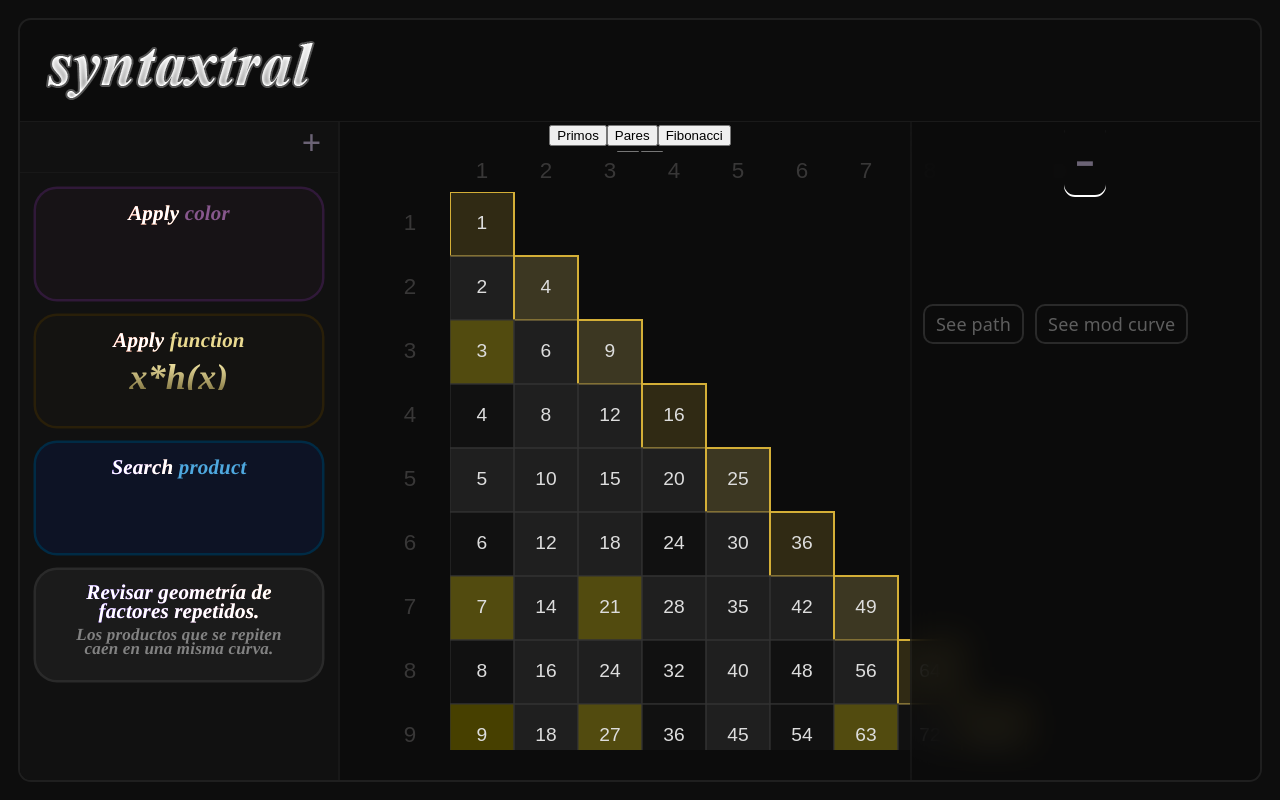
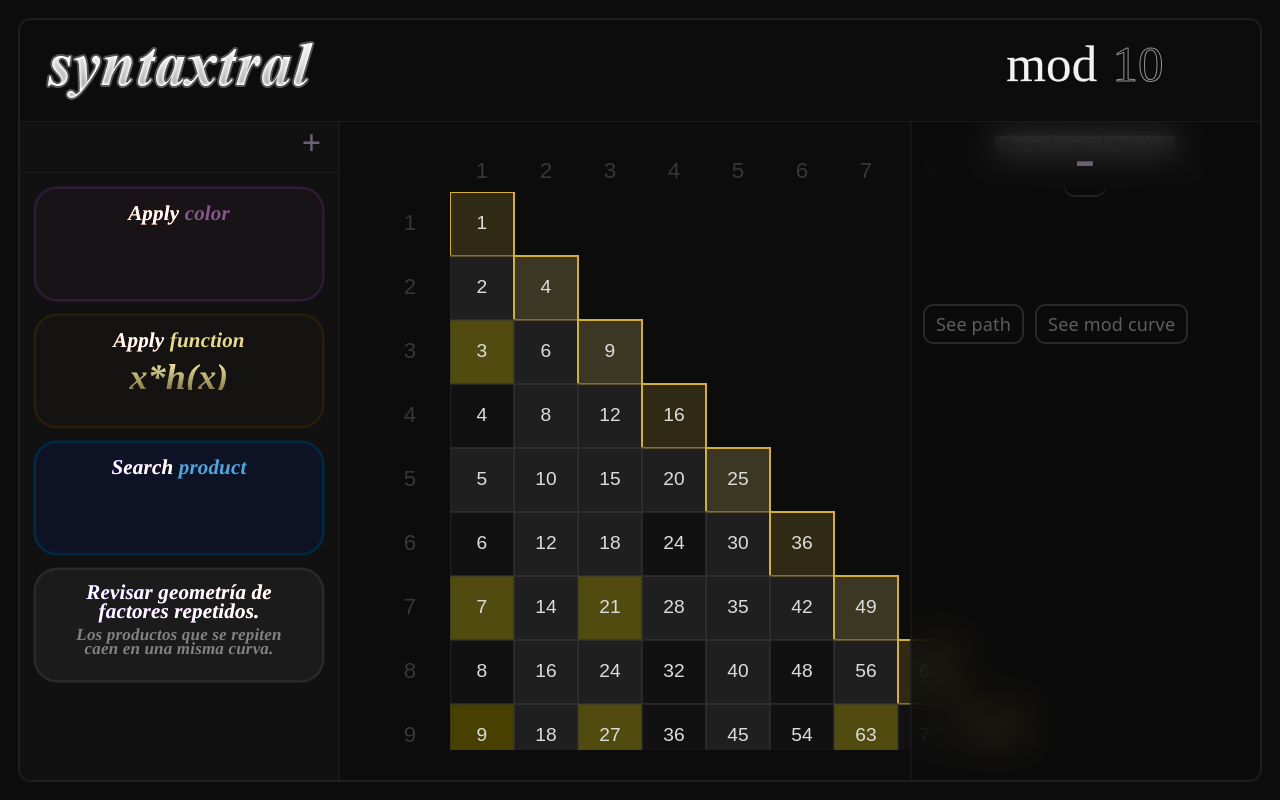
Before and after one commit to DiegoMaioneVallarino/product_table_explorer, a React (Vite) app: page / in a window 1280 px wide. Built offline with nearby package versions, Linux system fonts and the light colour scheme.

Commit message:
Adding base changer

```diff
--- a/src/components/Toolbar/Toolbar.css
+++ b/src/components/Toolbar/Toolbar.css
@@ -4,10 +4,11 @@
 }
 
 .tittleArea {
-    width: 320px;
+       width: 320px;
     height: 100px;
     align-items: center;
     display: grid;
+    float: left;
 }
 
 .logo {
@@ -16,3 +17,38 @@
     height: 59px;
     margin: auto;
 }
+
+.modEdit {
+    width: fit-content;
+    margin: auto;
+    height: 100%;
+}
+
+.modIco {
+    float: left;
+    height: 52px;
+    margin-top: 31px;
+    -webkit-text-stroke: .3px #ffffff91;
+    color: #f2f2f2;
+}
+
+.modNumber {
+    float: left;
+    margin-top: 31px;
+    margin-left: 15px;
+    color: #c9c9c900;
+    -webkit-text-stroke: 1px #ffffff8f;
+}
+
+.modEditArea {
+    height: 100px;
+    width: 350px;
+    float: right;
+    font-family: Times New Roman;
+    font-size: 51px;
+}
+
+.modNumber:hover {
+    color: white;
+    cursor: pointer;
+}
--- a/src/components/Toolbar/Toolbar.tsx
+++ b/src/components/Toolbar/Toolbar.tsx
@@ -1,20 +1,16 @@
 import './Toolbar.css';
 
 function Toolbar() {
-  return (
-    <header className="toolbar">
-     <div className="tittleArea" >
-     <div className="logo"></div>
-     </div>
-      <button>Primos</button>
+  return (    <header className="toolbar"><div className="tittleArea"><div className="logo"></div></div><div className="modEditArea"><div className="modEdit"><div className="modIco">mod</div><div className="modNumber">10</div></div>  <button>Primos</button>
       <button>Pares</button>
       <button>Fibonacci</button>
 
       <div className="spacer" />
 
       <button>−</button>
-      <button>+</button>
-    </header>
+      <button>+</button></div></header>
+
+
   );
 }
 
--- a/src/components/Workspace/NumberPanel/NumberProperties.tsx
+++ b/src/components/Workspace/NumberPanel/NumberProperties.tsx
@@ -26,17 +26,11 @@ function NumberProperties({
 
                 <span></span>
 
-                <span>{info.modularLength}</span>
+                <div className="numberProperty modularLength" >{info.modularLength}</div>
 
             </div>
 
-            <div className="numberProperty">
 
-                <span></span>
-
-                <span>{info.modularProduct}</span>
-
-            </div>
 
             <div className="numberProperty">
 
@@ -52,7 +46,7 @@ function NumberProperties({
 
             <div className="numberProperty">
 
-                <span></span>
+                <span>Order</span>
 
                 <span>
 
--- a/src/components/Workspace/NumberPanel/NumberShow.tsx
+++ b/src/components/Workspace/NumberPanel/NumberShow.tsx
@@ -12,15 +12,17 @@ function NumberShow({
 }: NumberShowProps) {
 
     return (
+  <div  className="NumberShowArea">
+    <div className="modularWeight">{info?.modularProduct}</div>
+        <div
 
-        <div
             className={`numberShow ${info?.modularOrderClass ?? ""}`}
         >
 
             {info?.value ?? "-"}
 
         </div>
-
+ </div>
     );
 
 }
--- a/src/components/Workspace/Workspace.css
+++ b/src/components/Workspace/Workspace.css
@@ -80,13 +80,35 @@
     align-items: center;
     display: grid;
     margin-top: 50px;
-    box-shadow: 0 2px 0 0px #ffffff;
-    width: fit-content;
+    box-shadow: 0 2px 0 0px #ffffff17;
+        width: fit-content;
     margin: auto;
     border-radius: 11px;
     padding: 11px;
 }
 
+.numberProperty {
+    width: fit-content;
+    height: fit-content;
+    margin: auto;
+}
+
+.modularWeight {
+    width: fit-content;
+    height: fit-content;
+    float: right;
+    left: -6px;
+    position: relative;
+    color: #ffffff40;
+}
+
+.NumberShowArea {
+    width: fit-content;
+    margin: auto;
+}
+.numberProperty.modularLength {
+    color: #63636387;
+}
 .numberShow.osc {
     text-shadow: 0 0 8px #ff00f1c9;
     background: linear-gradient(
```
Also changed, not shown: src/math/BaseSystem.ts (added, +73 -0 lines).
